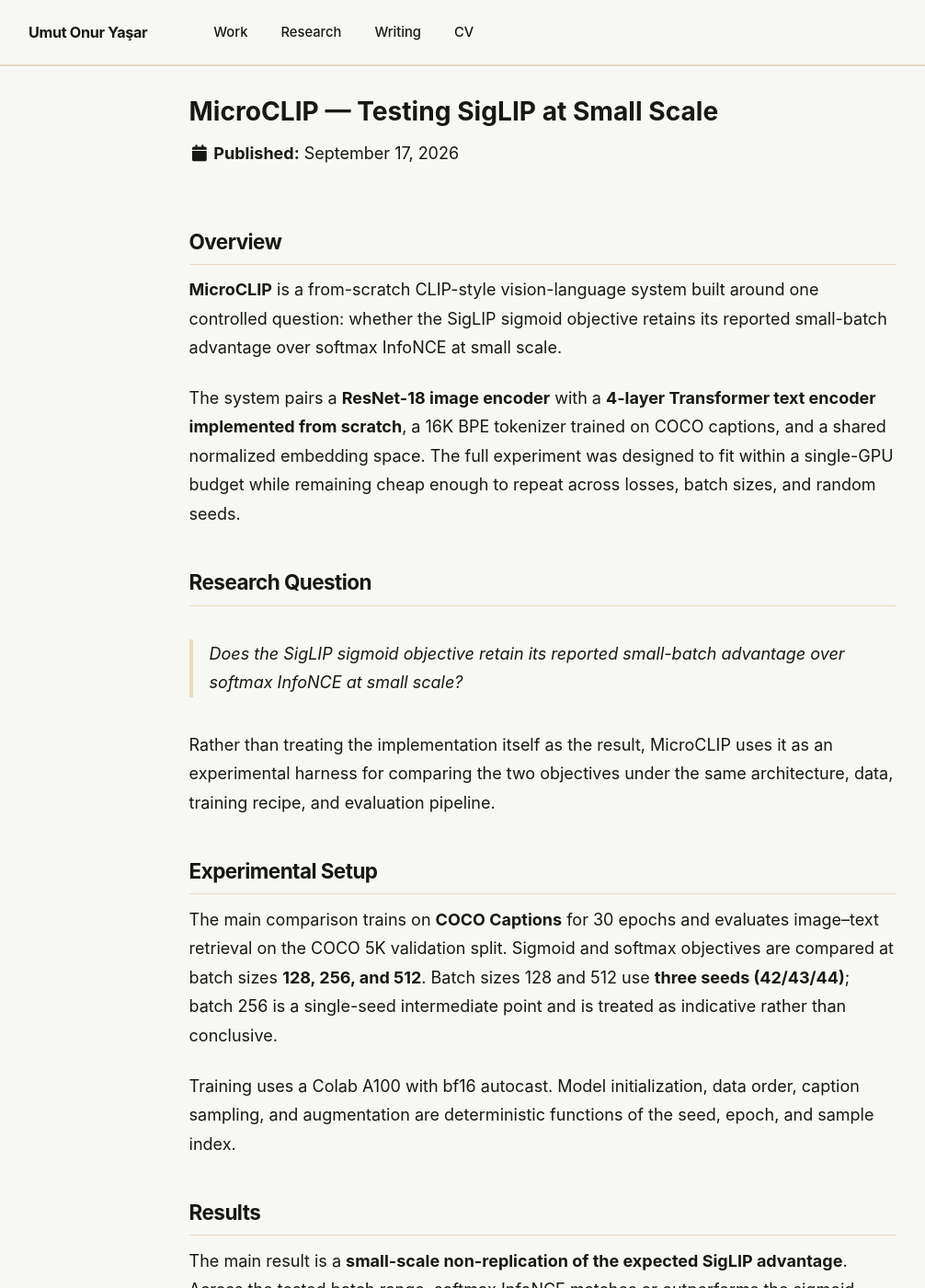
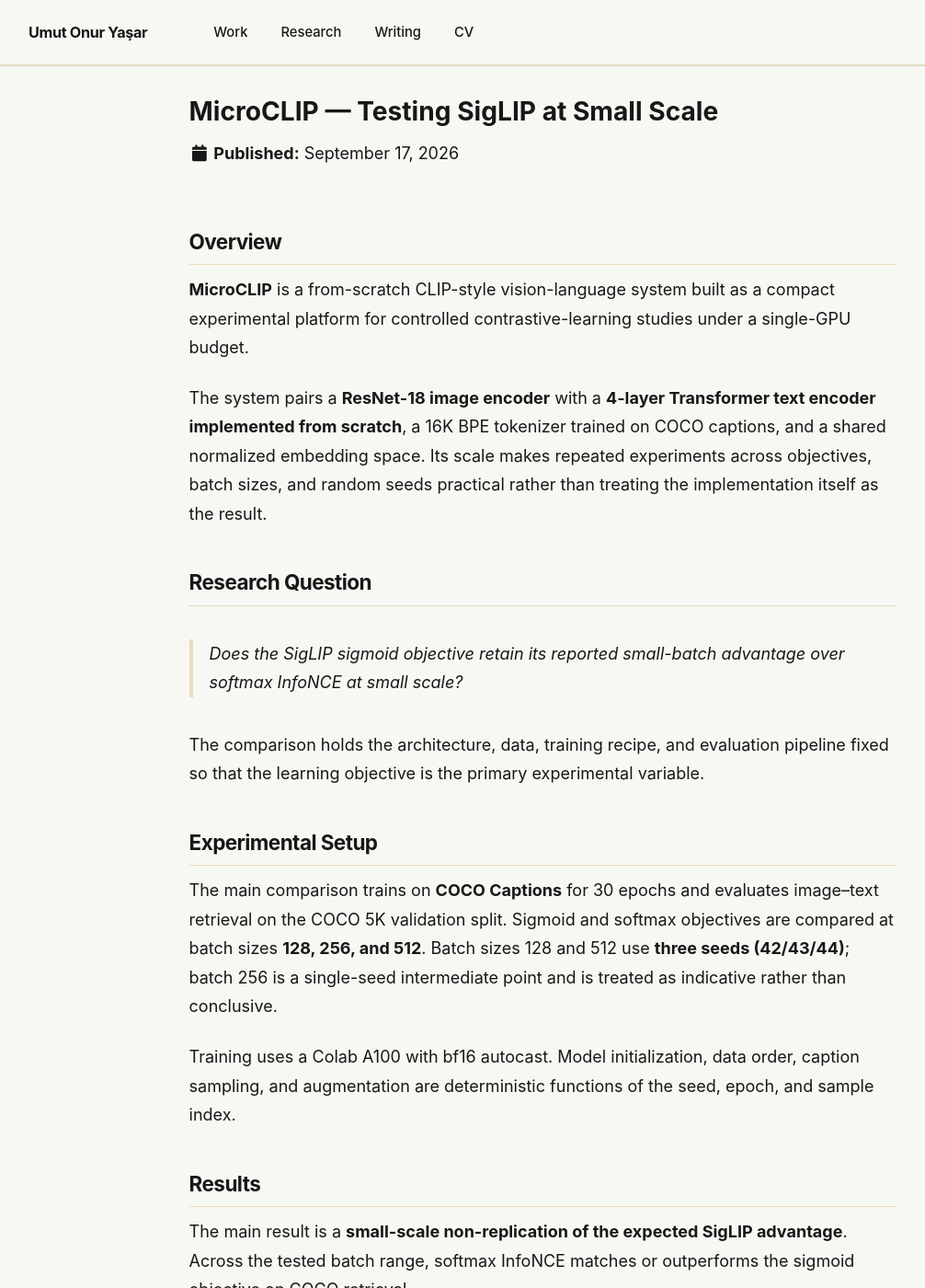
Before and after one commit to umutonuryasar/umutonuryasar.github.io, a Jekyll site: the page built from _portfolio/microclip.md, in a window 1280 px wide and 1400 px high. Shown: the whole window at 92% size, without its empty margins (76-1082 px from the left). Built offline with Jekyll 4.4.1, drawn with Linux system fonts in a browser that asks for light colours; a script bundle is joined from its source files by our own code; library files that are not in the unit come from our copies; some of the changed text lies outside the part shown.

Commit message:
Polish MicroCLIP case study presentation

```diff
--- a/_portfolio/microclip.md
+++ b/_portfolio/microclip.md
@@ -3,19 +3,20 @@ title: "MicroCLIP — Testing SigLIP at Small Scale"
 excerpt: "A from-scratch CLIP-style system for testing whether SigLIP's reported small-batch advantage over softmax persists in a controlled, single-GPU regime."
 collection: portfolio
 author_profile: false
+share: false
 ---
 
 ## Overview
 
-**MicroCLIP** is a from-scratch CLIP-style vision-language system built around one controlled question: whether the SigLIP sigmoid objective retains its reported small-batch advantage over softmax InfoNCE at small scale.
+**MicroCLIP** is a from-scratch CLIP-style vision-language system built as a compact experimental platform for controlled contrastive-learning studies under a single-GPU budget.
 
-The system pairs a **ResNet-18 image encoder** with a **4-layer Transformer text encoder implemented from scratch**, a 16K BPE tokenizer trained on COCO captions, and a shared normalized embedding space. The full experiment was designed to fit within a single-GPU budget while remaining cheap enough to repeat across losses, batch sizes, and random seeds.
+The system pairs a **ResNet-18 image encoder** with a **4-layer Transformer text encoder implemented from scratch**, a 16K BPE tokenizer trained on COCO captions, and a shared normalized embedding space. Its scale makes repeated experiments across objectives, batch sizes, and random seeds practical rather than treating the implementation itself as the result.
 
 ## Research Question
 
 > Does the SigLIP sigmoid objective retain its reported small-batch advantage over softmax InfoNCE at small scale?
 
-Rather than treating the implementation itself as the result, MicroCLIP uses it as an experimental harness for comparing the two objectives under the same architecture, data, training recipe, and evaluation pipeline.
+The comparison holds the architecture, data, training recipe, and evaluation pipeline fixed so that the learning objective is the primary experimental variable.
 
 ## Experimental Setup
 
```
